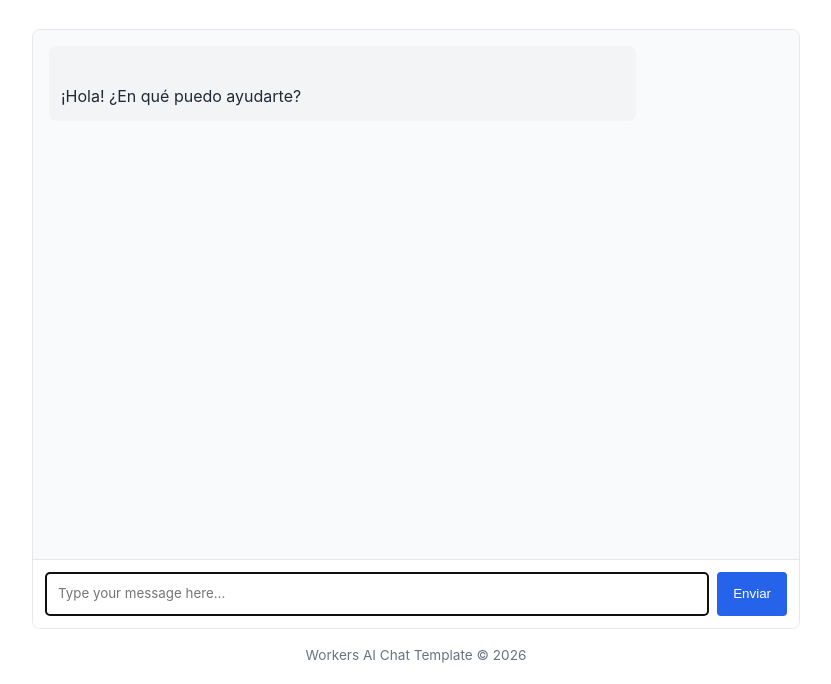
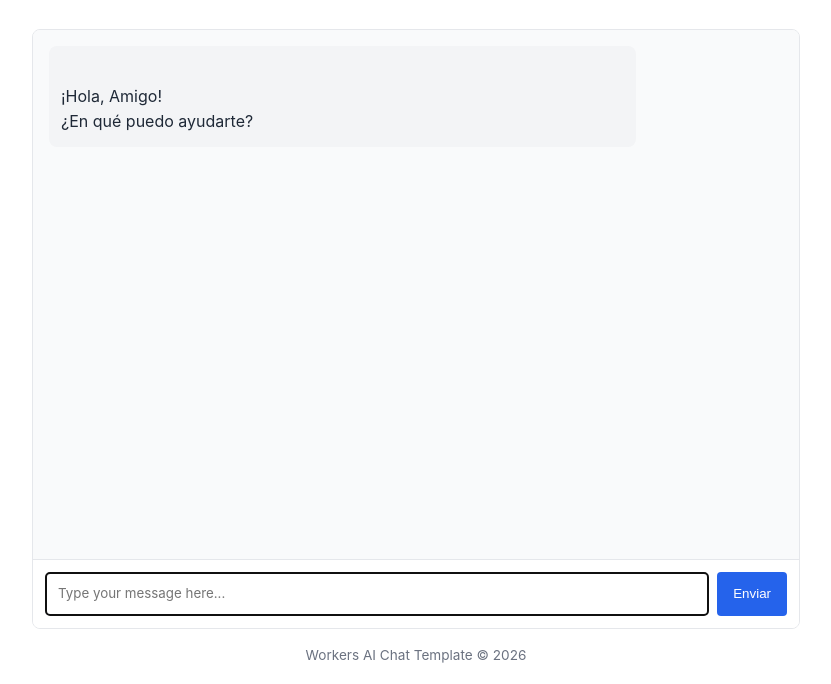
Before and after one commit to darom92/llm-chat-app-template, a website: page public/index.html in a window 1280 px wide. Shown: the part 116-800 px from the top of the page, without its empty margins (224-1055 px from the left). Drawn offline with Linux system fonts and the light colour scheme.

Commit message:
Update greeting message in chat container

```diff
--- a/public/index.html
+++ b/public/index.html
@@ -152,7 +152,8 @@
 			<div id="chat-messages" class="chat-messages">
 				<div class="message assistant-message">
 					<p>
-						¡Hola! ¿En qué puedo ayudarte?
+						¡Hola, Amigo!
+						¿En qué puedo ayudarte?
 					</p>
 				</div>
 			</div>
```
